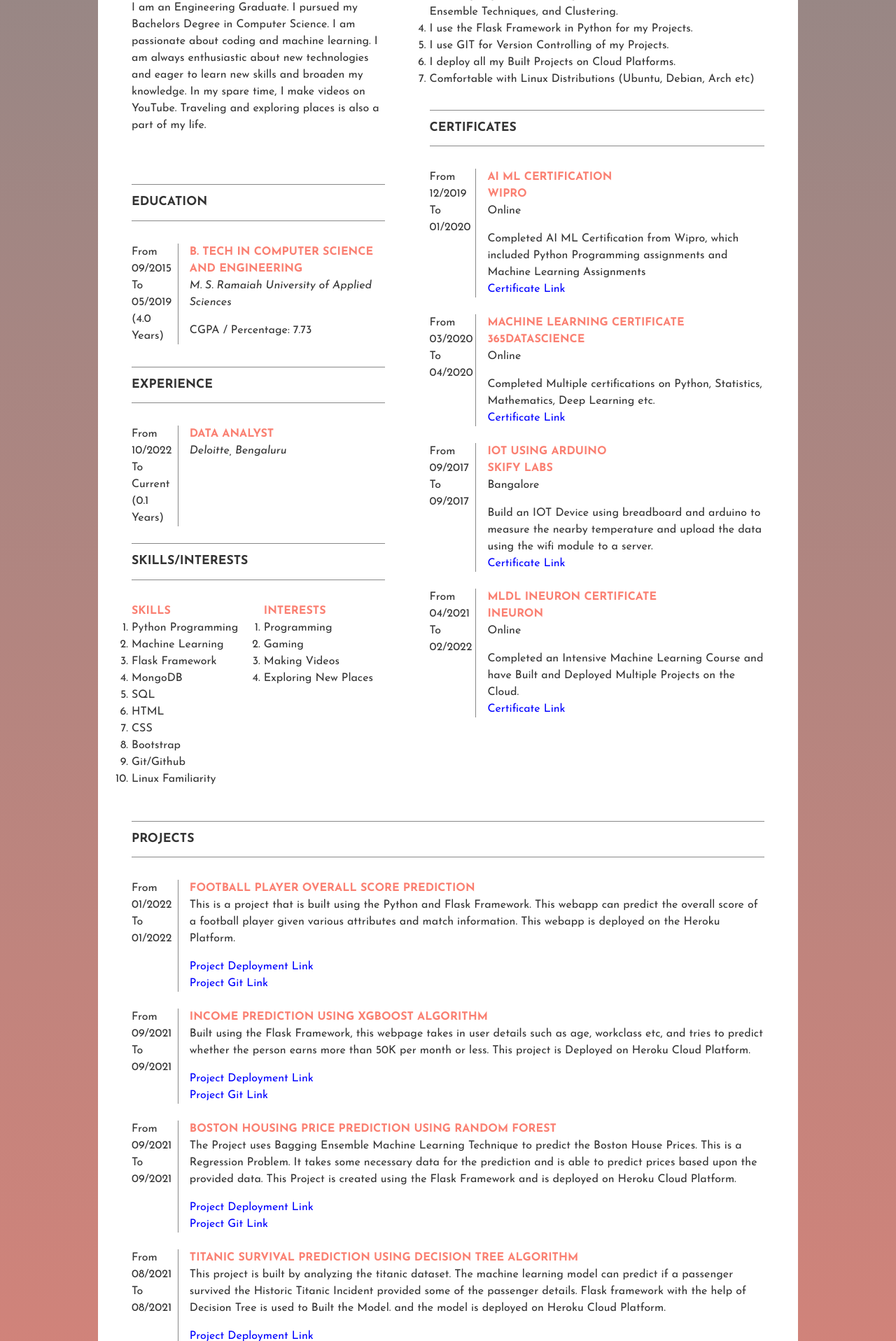
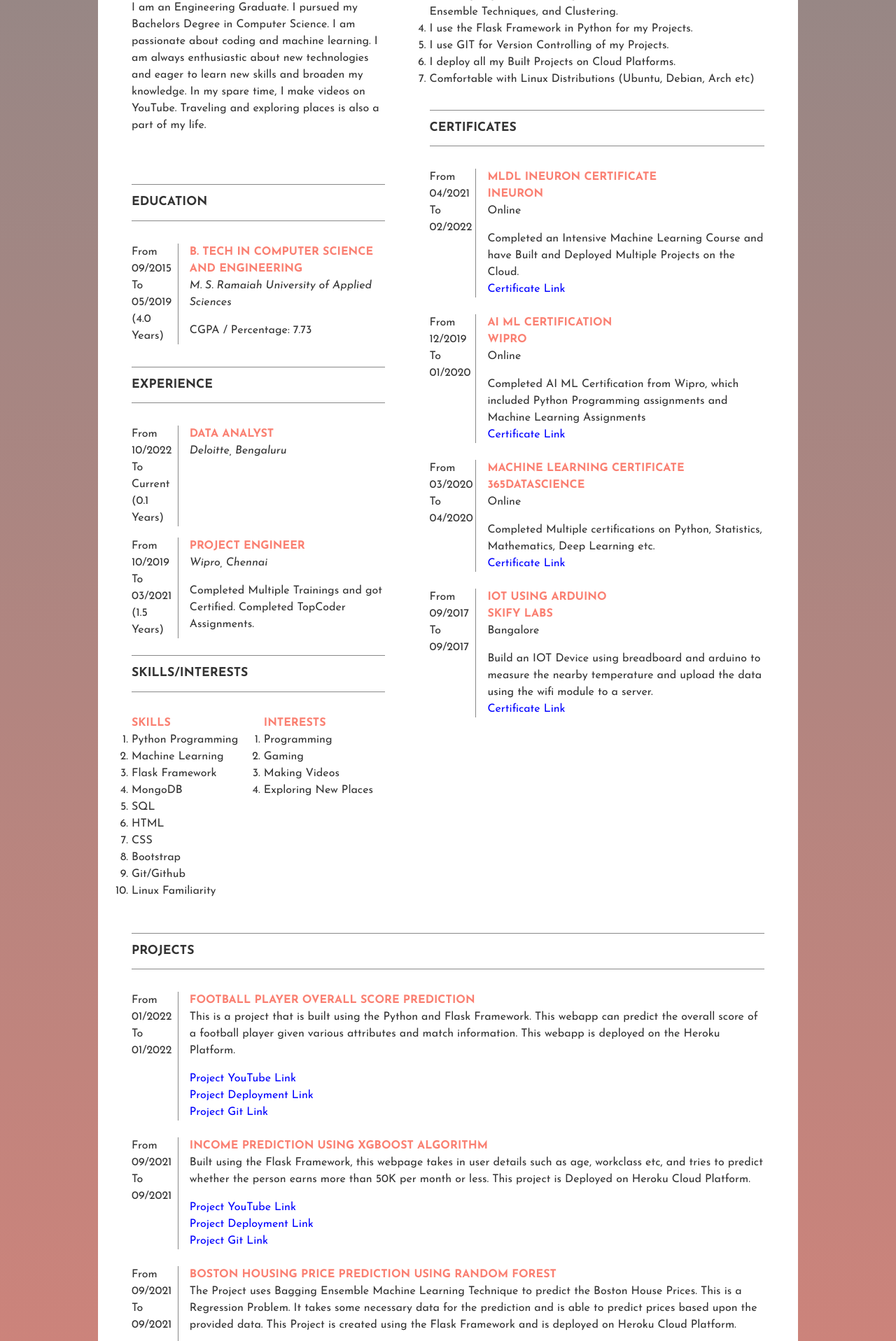
Before and after one commit to JuelBasak/Dynamic-Resume, a Flask app: page / in a window 1280 px wide. Shown: the part 569-2485 px from the top of the page at 70% size. Run offline with Flask 2, Linux system fonts and the light colour scheme; data comes from the database, SQL or seed files in the repository; both versions use the stored data as it was after the commit.

Commit message:
Resume updated to the latest with more fields

```diff
--- a/main.py
+++ b/main.py
@@ -24,7 +24,7 @@
 
     table2_dict = {}
 
-    for i in conn.execute('SELECT * FROM EDUCATION'):
+    for i in conn.execute('SELECT * FROM EDUCATION ORDER BY "tid" DESC;'):
         table2_dict['tid'] = i[0]
         table2_dict['degree'] = i[1]
         table2_dict['university'] = i[2]
@@ -37,43 +37,47 @@
     main_dict['table2_dict'] = table2_dict
 
     table3_dict = {}
+    l = []
 
-    for i in conn.execute('SELECT * FROM EXPERIENCE'):
-        table3_dict['tid'] = i[0]
-        table3_dict['designation'] = i[1]
-        table3_dict['company'] = i[2]
-        table3_dict['location'] = i[3]
-        table3_dict['start_date'] = i[4]
-        table3_dict['end_date'] = i[5]
-        table3_dict['duration'] = i[6]
-        table3_dict['details'] = i[7]
+    for i in conn.execute('SELECT * FROM EXPERIENCE ORDER BY "tid" DESC;'):
+        temp_dict = {}
+        temp_dict['tid'] = i[0]
+        temp_dict['designation'] = i[1]
+        temp_dict['company'] = i[2]
+        temp_dict['location'] = i[3]
+        temp_dict['start_date'] = i[4]
+        temp_dict['end_date'] = i[5]
+        temp_dict['duration'] = i[6]
+        temp_dict['details'] = i[7]
 
-    main_dict['table3_dict'] = table3_dict
+        l.append(temp_dict)
+
+    main_dict['table3_dict'] = l
 
     l = []
 
-    for i in conn.execute('SELECT * FROM SKILLS'):
+    for i in conn.execute('SELECT * FROM SKILLS;'):
         l.append(i[1])
 
     main_dict['table4_dict'] = l
 
     l = []
 
-    for i in conn.execute('SELECT * FROM INTEREST'):
+    for i in conn.execute('SELECT * FROM INTEREST;'):
         l.append(i[1])
 
     main_dict['table5_dict'] = l
 
     l = []
 
-    for i in conn.execute('SELECT * FROM PROFESSION'):
+    for i in conn.execute('SELECT * FROM PROFESSION;'):
         l.append(i[1])
 
     main_dict['table6_dict'] = l
 
     l = []
 
-    for i in conn.execute('SELECT * FROM CERTIFICATES'):
+    for i in conn.execute('SELECT * FROM CERTIFICATES ORDER BY "tid" DESC;'):
         temp_dict = {}
         temp_dict['tid'] = i[0]
         temp_dict['certificate_name'] = i[1]
@@ -101,6 +105,7 @@
         temp_dict['end_date'] = i[5]
         temp_dict['duration'] = i[6]
         temp_dict['details'] = i[7]
+        temp_dict['youtube_link'] = i[8]
 
         l.append(temp_dict)
 
--- a/templates/index.html
+++ b/templates/index.html
@@ -46,18 +46,24 @@
         <section class="experience">
           <h2>Experience</h2>
           <ul class="timeline">
+
+            {% for i in main_dict['table3_dict']%}
+
             <li class="event">
-              <span class="duration">From {{main_dict['table3_dict']['start_date']}} To {{main_dict['table3_dict']['end_date']}} ({{main_dict['table3_dict']['duration']}} Years)</span>
+              <span class="duration">From {{i['start_date']}} To {{i['end_date']}} ({{i['duration']}} Years)</span>
               <div class="content">
-                <h3>{{main_dict['table3_dict']['designation']}}</h3>
-                <p><em>{{main_dict['table3_dict']['company']}}, {{main_dict['table3_dict']['location']}}</em></p>
+                <h3>{{i['designation']}}</h3>
+                <p><em>{{i['company']}}, {{i['location']}}</em></p>
                 <p>
-                  {{main_dict['table3_dict']['details']}}
+                  {{i['details']}}
                 </p>
               </div>
             </li>
+            {% endfor %}
+
           </ul>
         </section>
+
         <br>
 
         <h2>Skills/Interests</h2>
@@ -158,6 +164,13 @@
           <h3>{{i['project_name']}}</h3>
           <p>{{i['details']}}
           </p>
+          {% if i['youtube_link'] != None %}
+          <p>
+            <a style="color:blue;" href="{{i['youtube_link']}}" target="_blank">Project
+              YouTube Link</a>
+          </p>
+          {% endif %}
+
           {% if i['project_deployment_link'] != '' %}
           <p>
             <a style="color:blue;" href="{{i['project_deployment_link']}}" target="_blank">Project
```
Also changed, not shown: database/user.db.
